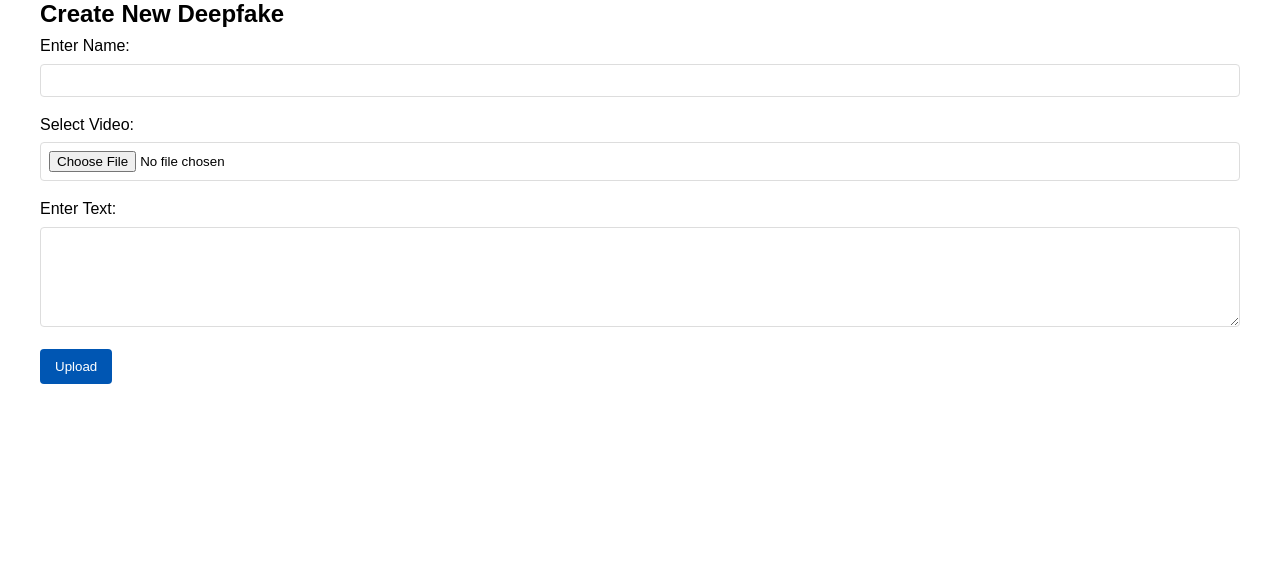
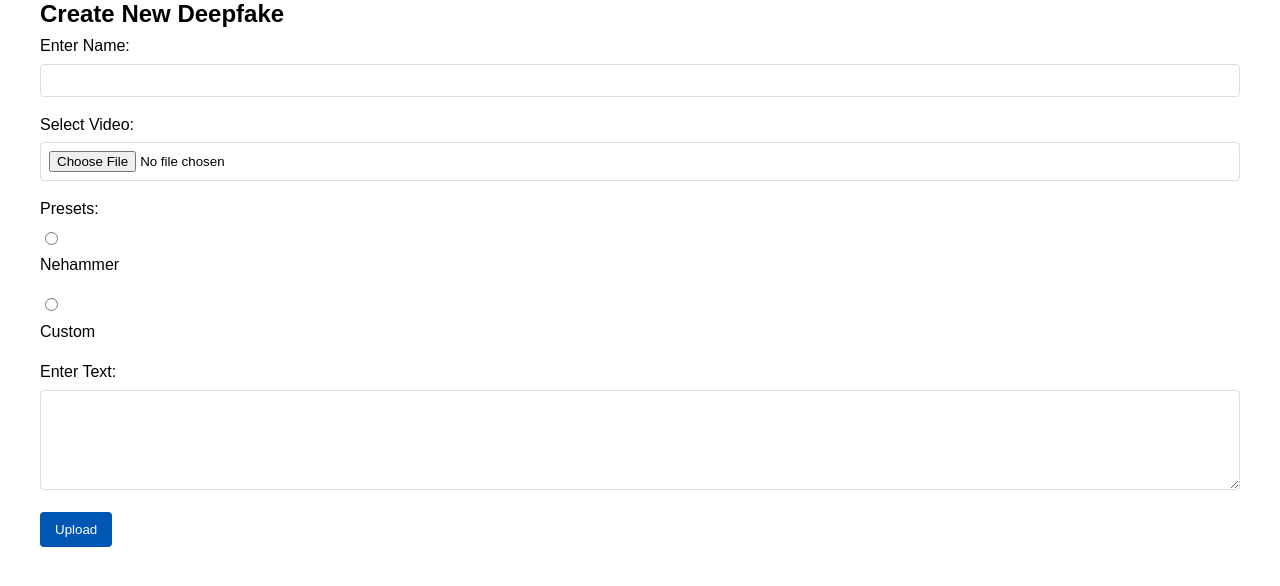
Before and after one commit to Cheapshot003/deepfake-factory, a FastAPI app: page /upload in a window 1280 px wide. Shown: the part 131-717 px from the top of the page. Run offline with FastAPI, Linux system fonts and the light colour scheme; parts of the project's set-up code (start-up, migrations or seed data) failed here and were passed over; some libraries are stand-ins or nearby versions.

Commit message:
add presets

```diff
--- a/app/routes.py
+++ b/app/routes.py
@@ -212,17 +212,33 @@ async def upload_form(request: Request):
     return templates.TemplateResponse("upload.html", {"request": request})
 
 @router.post("/upload")
-async def upload_video(request: Request, background_tasks: BackgroundTasks, video: UploadFile = File(...), name: str = Form(...), text: str = Form(...)):
-    contents = await video.read()
-    filename = video.filename
+async def upload_video(
+    request: Request,
+    background_tasks: BackgroundTasks,
+    video: Optional[UploadFile] = File(None),
+    name: str = Form(...),
+    text: str = Form(...),
+    preset: str = Form(...)
+):
+    if preset == "Nehammer":
+        filename = "nehammerHD.mp4"
+        file_path = f"presets/{filename}"
+    else:
+        if not video:
+            return templates.TemplateResponse("upload.html", {
+                "request": request,
+                "message": "Please upload a video file for custom preset."
+            })
+        contents = await video.read()
+        filename = video.filename
 
-    # Ensure the uploads directory exists
-    os.makedirs("uploads", exist_ok=True)
+        # Ensure the uploads directory exists
+        os.makedirs("uploads", exist_ok=True)
 
-    # Save the video
-    file_path = f"uploads/{filename}"
-    with open(file_path, "wb") as f:
-        f.write(contents)
+        # Save the video
+        file_path = f"uploads/{filename}"
+        with open(file_path, "wb") as f:
+            f.write(contents)
 
     # Create a new task in the database
     conn = sqlite3.connect('tasks.db')
--- a/app/templates/upload.html
+++ b/app/templates/upload.html
@@ -1,5 +1,4 @@
 {% extends "base.html" %}
-
 {% block content %}
 <h1>Create New Deepfake</h1>
 <form hx-post="/upload" hx-encoding="multipart/form-data" hx-swap="outerHTML" hx-target="body">
@@ -9,7 +8,18 @@
     </div>
     <div>
         <label for="video">Select Video:</label>
-        <input type="file" id="video" name="video" accept="video/*" required>
+        <input type="file" id="video" name="video" accept="video/*">
+    </div>
+    <div>
+        <label>Presets:</label>
+        <div>
+            <input type="radio" id="nehammer" name="preset" value="Nehammer" required>
+            <label for="nehammer">Nehammer</label>
+        </div>
+        <div>
+            <input type="radio" id="custom" name="preset" value="Custom" required>
+            <label for="custom">Custom</label>
+        </div>
     </div>
     <div>
         <label for="text">Enter Text:</label>
@@ -17,8 +27,26 @@
     </div>
     <button type="submit">Upload</button>
 </form>
-
 {% if message %}
 <p>{{ message }}</p>
 {% endif %}
 {% endblock %}
+
+<script>
+document.addEventListener('DOMContentLoaded', function() {
+    const presetRadios = document.querySelectorAll('input[name="preset"]');
+    const videoInput = document.getElementById('video');
+
+    presetRadios.forEach(radio => {
+        radio.addEventListener('change', function() {
+            if (this.value === 'Nehammer') {
+                videoInput.disabled = true;
+                videoInput.required = false;
+            } else {
+                videoInput.disabled = false;
+                videoInput.required = true;
+            }
+        });
+    });
+});
+</script>
```
